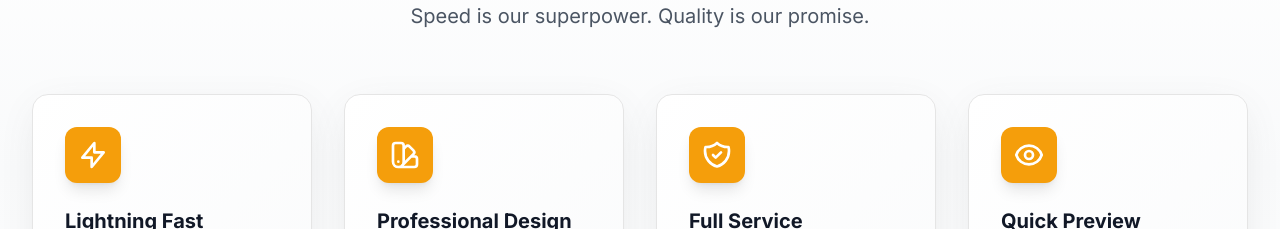
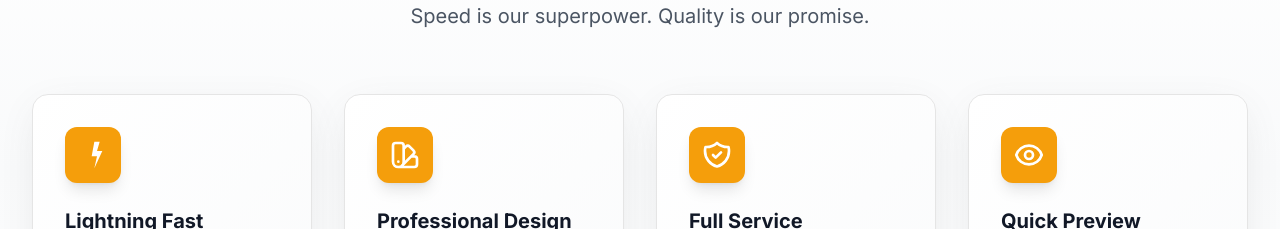
Before and after one commit to colecooke/sitesheep-website, a Next.js app: page / in a window 1280 px wide. Shown: the part 1380-1609 px from the top of the page. Built offline with nearby package versions, Linux system fonts and the light colour scheme.

Commit message:
Auto-update

```diff
--- a/app/page.tsx
+++ b/app/page.tsx
@@ -220,8 +220,8 @@ export default function Home() {
           <div className="grid md:grid-cols-2 lg:grid-cols-4 gap-8">
             <div className="feature-card min-h-[280px] flex flex-col text-center md:text-left">
               <div className="w-14 h-14 rounded-xl flex items-center justify-center mb-6 shadow-lg mx-auto md:mx-0" style={{ background: '#F59E0B' }}>
-                <svg className="w-8 h-8 text-white" fill="none" stroke="currentColor" viewBox="0 0 24 24">
-                  <path strokeLinecap="round" strokeLinejoin="round" strokeWidth={2} d="M13 10V3L4 14h7v7l9-11h-7z" />
+                <svg className="w-8 h-8 text-white" fill="currentColor" viewBox="0 0 24 24">
+                  <path d="M13 2l-2 11h4l-2 9 6-13h-4l2-7z" />
                 </svg>
               </div>
               <h3 className="text-xl font-bold mb-3 text-gray-900">Lightning Fast Delivery</h3>
```
